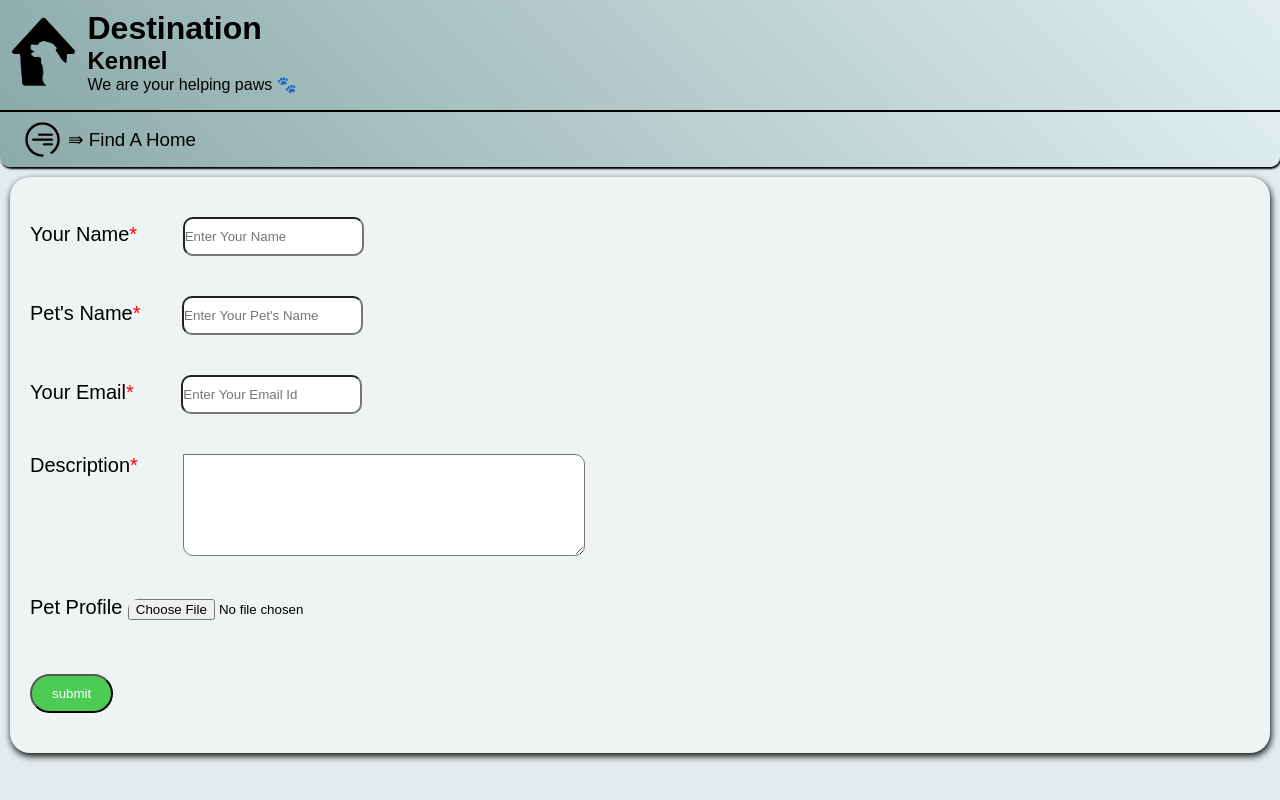
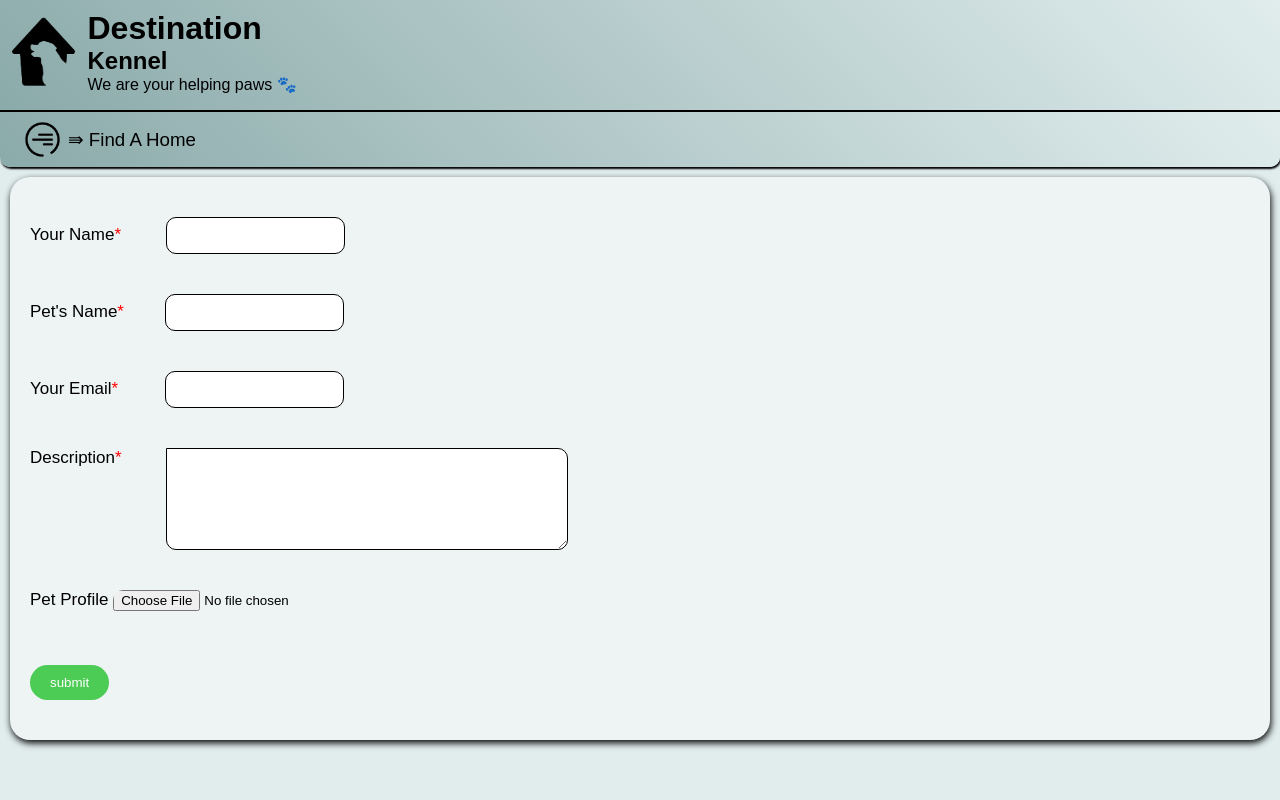
Before and after one commit to tanishqvyas/webdev-project, a PHP site: page /findahome/findahome.html in a window 1280 px wide. Run offline with PHP 8.4, Linux system fonts and the light colour scheme; some libraries are stand-ins or nearby versions; some web fonts are replaced.

Commit message:
side menu, form styling enhanced

```diff
--- a/findahome/findahome.css
+++ b/findahome/findahome.css
@@ -2,6 +2,12 @@
 {
 	margin: 30px 0;
 }
+
+.input-style
+{
+	border:1px black solid;
+}
+
 
 #find-a-family-form label
 {
@@ -15,18 +21,13 @@
 {
 	height: 35px;
 	border-radius: 10px;
-	outline: none;
-
-	-webkit-appearance: none !important;
-	box-shadow: none !important;
-	-webkit-box-shadow: none;
 }
 
 .form-fields
 {
 	margin-bottom: 40px;
 	text-align-last: center left;
-	font-size: 20px;
+	font-size: 17px;
 	vertical-align: middle;
 }
 
@@ -72,6 +73,7 @@ textarea
 {
 	background-color: #4ccb55;
 	border-radius: 40px;
+	border:none;
 	padding: 10px 20px;
 	color: white;
 	cursor: pointer;
@@ -81,6 +83,7 @@ textarea
 {
 	background-color: #5cb863;
 	border-radius: 40px;
+	border:none;
 	padding: 10px 20px;
 	color: white;
 	cursor: pointer;
--- a/findahome/findahome.html
+++ b/findahome/findahome.html
@@ -13,8 +13,9 @@
 	<link rel="stylesheet" type="text/css" href="findahome.css">
 
 	<script src="https://kit.fontawesome.com/57217439de.js" crossorigin="anonymous"></script>
+	<script type="text/javascript" src="../layout/menu.js"></script>
 
-	<script src="../layout/menu.js"></script>
+	<script type="text/javascript" src="findahome.js"></script>
 
 
 </head>
@@ -112,18 +113,18 @@
 		<form action="" method="" id="find-a-family-form">
 			<div class="form-fields">
 				<label id="your-name">Your Name<span>*</span></label>
-				<input type="text" name="ownerName" placeholder="Enter Your Name" required >
+				<input type="text" name="ownerName" onfocus="onFocus()" class="input-style" required  >
 			</div>
 
 			<div class="form-fields">
 				<label id ="pet-name">Pet's Name<span>*</span></label>
-				<input type="text" name="petName" placeholder="Enter Your Pet's Name" required>
+				<input type="text" name="petName" onfocus="onFocus()" class="input-style" required>
 			</div>
 
 
 			<div class="form-fields">
 				<label id="owner-email">Your Email<span>*</span></label>
-				<input type="email" name="ownerEmail" placeholder="Enter Your Email Id" autocomplete="on" required>
+				<input type="email" name="ownerEmail" autocomplete="on" onfocus="onFocus()" class="input-style" required>
 			</div>
 
 
@@ -131,14 +132,14 @@
 
 			<div class="form-fields">
 				<label id="pet-description">Description<span>*</span></label>
-				<textarea name="petDescription" placeholder="Enter all relevant details about your pet and the kind of family you are looking for your beloved pet" maxlength="100" autocomplete="on" required>
+				<textarea name="petDescription" maxlength="700" autocomplete="on" onfocus="onFocus()" class="input-style" required>
 
 				</textarea>
 			</div>
 
 			<div class="form-fields">
 				<label id="pet-image">Pet Profile</label>
-				<input type="file" accept=".jpeg, .png, .jpg" name="image" placeholder="+ upload">
+				<input type="file" accept=".jpeg, .png, .jpg" name="image" >
 			</div>
 
 			<button id="button">submit</button>
--- /dev/null
+++ b/findahome/findahome.js
@@ -0,0 +1,5 @@
+function onFocus()
+{
+	let inputItem = document.querySelector("input");
+	inputItem.style.border ="none";
+}
--- a/layout/side_bar_style.css
+++ b/layout/side_bar_style.css
@@ -27,7 +27,8 @@ body
 #side-menu
 {
 	background-color: #8baaaa;
-	position: absolute;
+	position: fixed;
+	top: 0px;
 
 }
 
```
